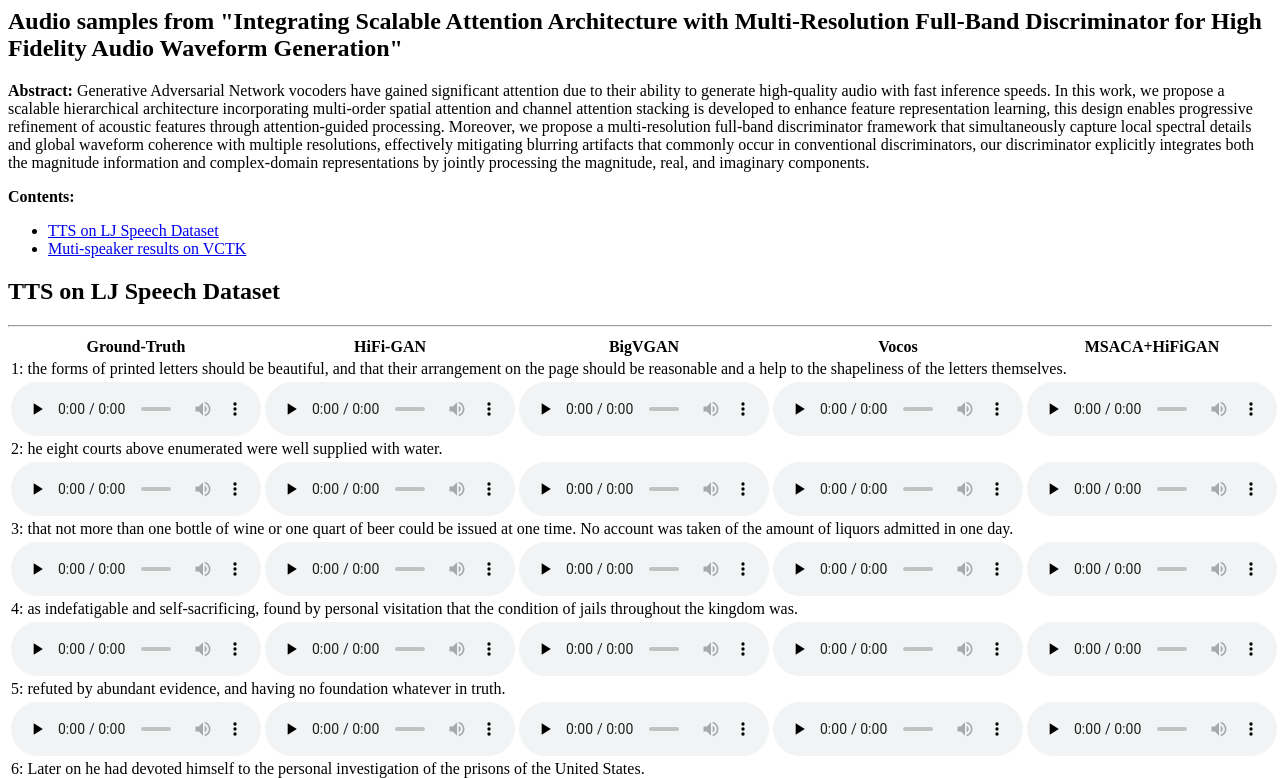
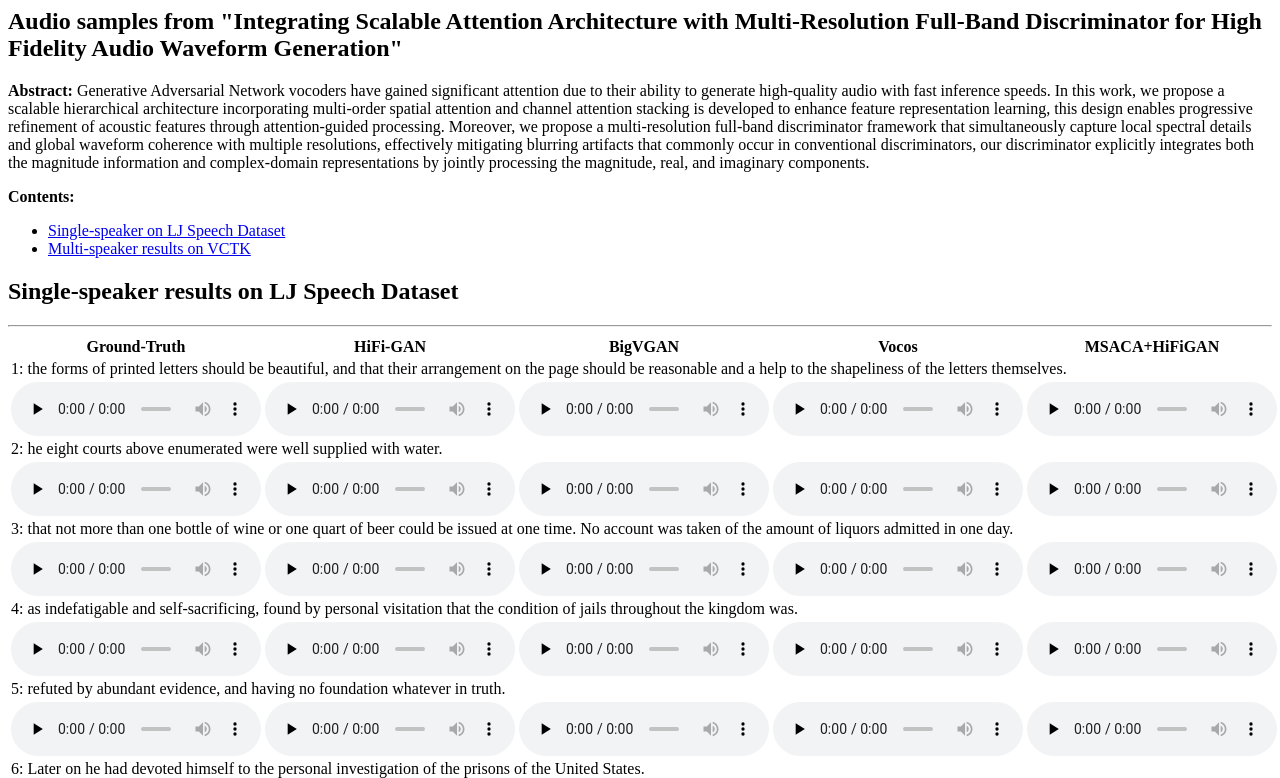
Before and after one commit to anonymous112293/audiosamples, a plain HTML site: page index.html in a window 1280 px wide. Shown: the top 778 px of the page. Drawn offline with Linux system fonts and the light colour scheme.

Commit message:
update index.html

```diff
--- a/index.html
+++ b/index.html
@@ -26,12 +26,12 @@
     <b>Contents:</b>
     <div id="toc_container">
     <ul>
-      <li><a href="#lj">TTS on LJ Speech Dataset</a></li>
-      <li><a href="#MutiSpeaker1">Muti-speaker results on VCTK</a></li>
+      <li><a href="#lj">Single-speaker on LJ Speech Dataset</a></li>
+      <li><a href="#MutiSpeaker1">Multi-speaker results on VCTK</a></li>
     </ul>
     </div>
     <div>
-        <a name="lj"><h2>TTS on LJ Speech Dataset</h2></a>
+        <a name="lj"><h2>Single-speaker results on LJ Speech Dataset</h2></a>
         <hr>
         <table>
             <thead>
@@ -251,7 +251,7 @@
       <br><br>
 
     <div>
-      <a name="MutiSpeaker1"><h2>Muti-speaker results on VCTK</h2></a>
+      <a name="MutiSpeaker1"><h2>Multi-speaker results on VCTK</h2></a>
         <hr>
         <table>
           <thead>
```
